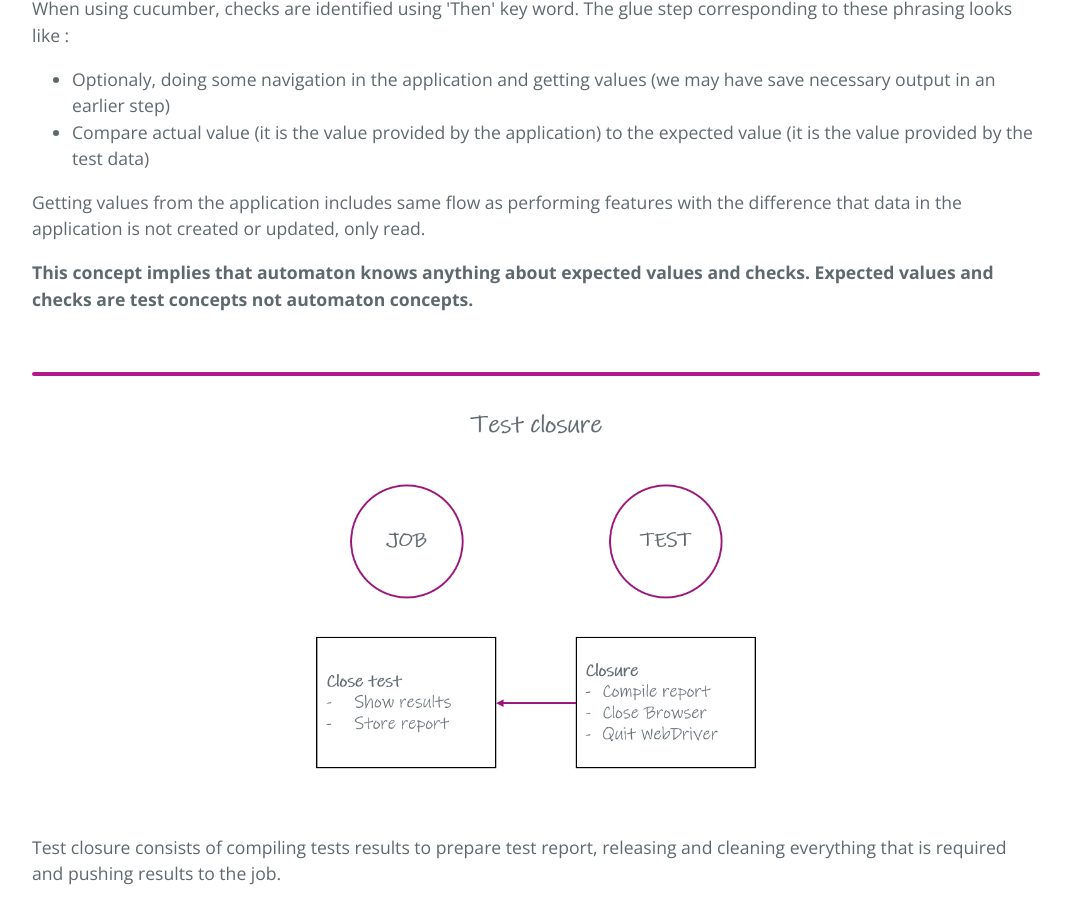
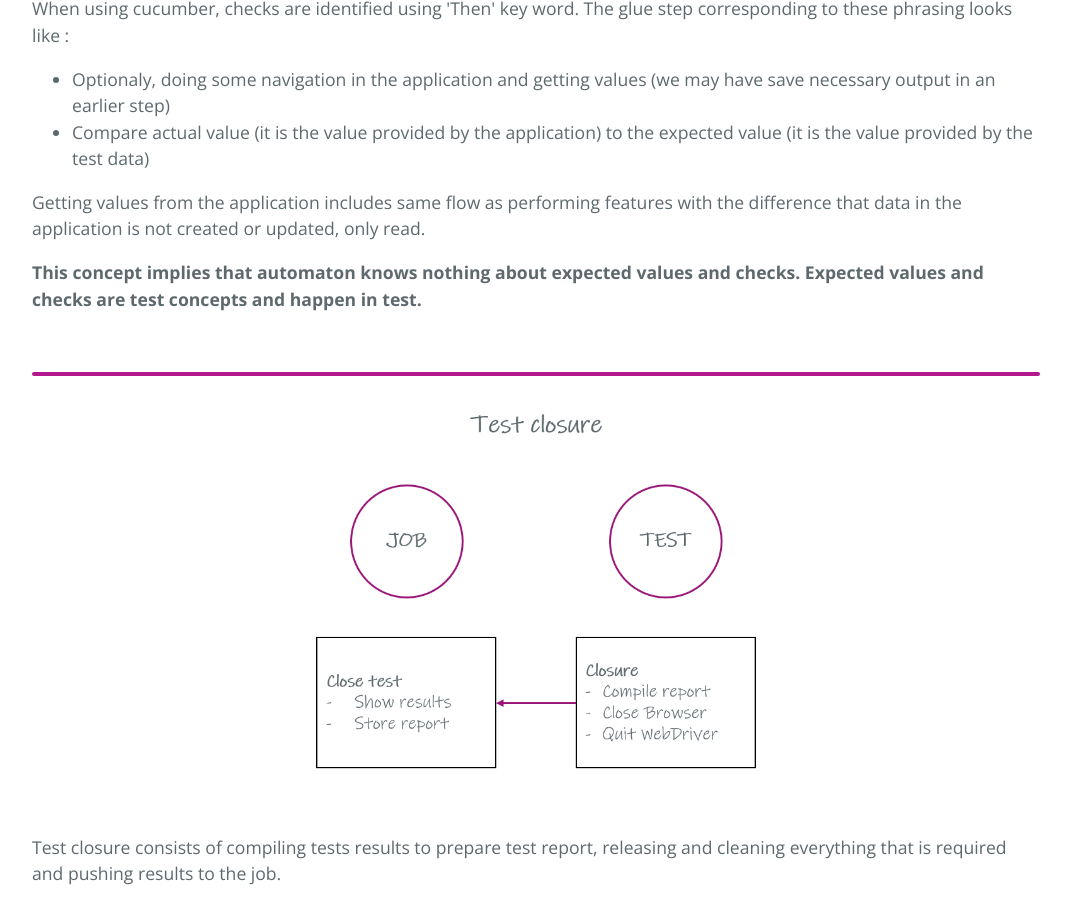
Before and after one commit to simple4tests/simple4tests.github.io, a Jekyll site: the page built from method/method.html, in a window 1280 px wide and 900 px high, scrolled down 3969 px. Shown: the whole window, without its empty margins (104-1175 px from the left). Built offline with Jekyll 4.4.1, drawn with Linux system fonts in a browser that asks for light colours.

Commit message:
Adding content

```diff
--- a/method/method.html
+++ b/method/method.html
@@ -98,7 +98,7 @@ description: Enforce maintainability of automated tests
         <li>Compare actual value (it is the value provided by the application) to the expected value (it is the value provided by the test data)</li>
     </ul>
     <p>Getting values from the application includes same flow as performing features with the difference that data in the application is not created or updated, only read.</p>
-    <p><b>This concept implies that automaton knows anything about expected values and checks. Expected values and checks are test concepts not automaton concepts.</b></p>
+    <p><b>This concept implies that automaton knows nothing about expected values and checks. Expected values and checks are test concepts and happen in test.</b></p>
 </section>
 <br>
 <hr>
```
